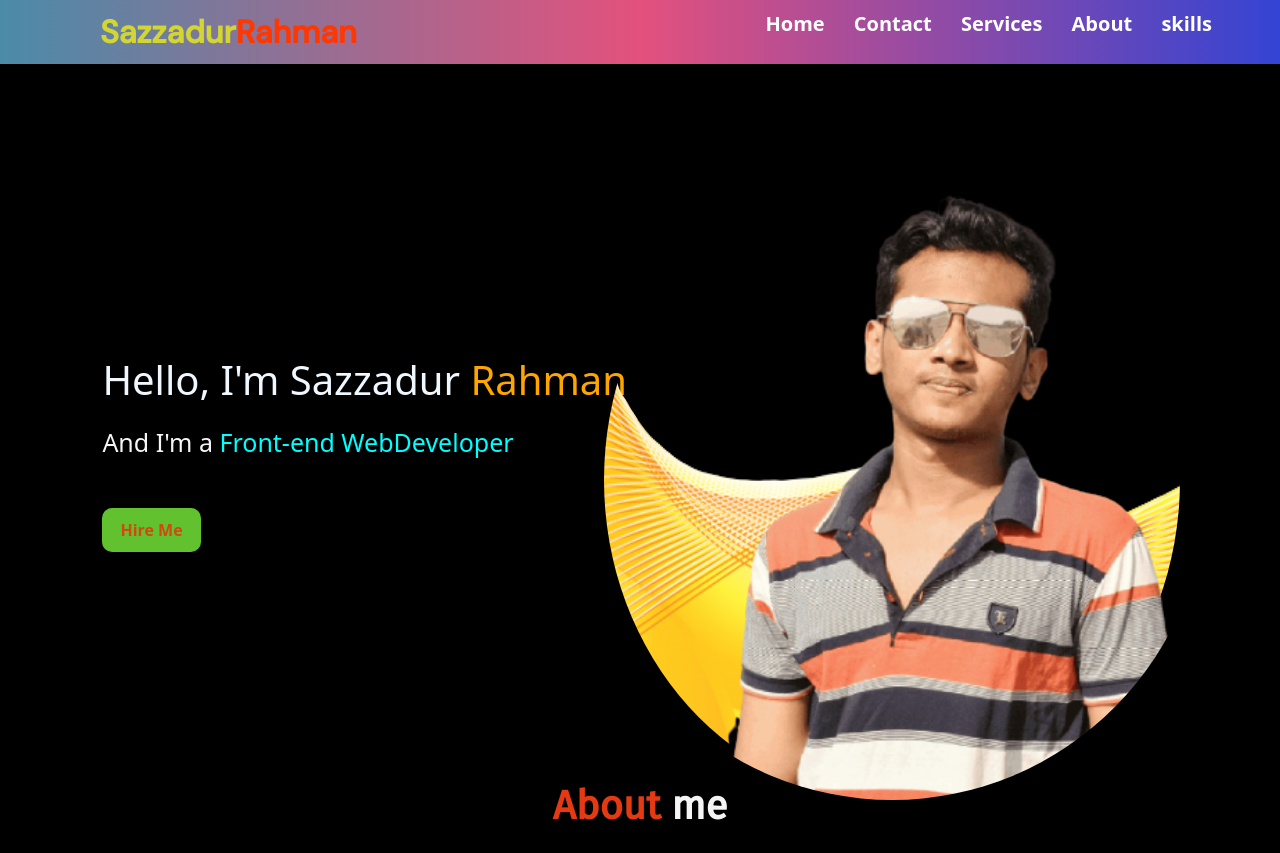
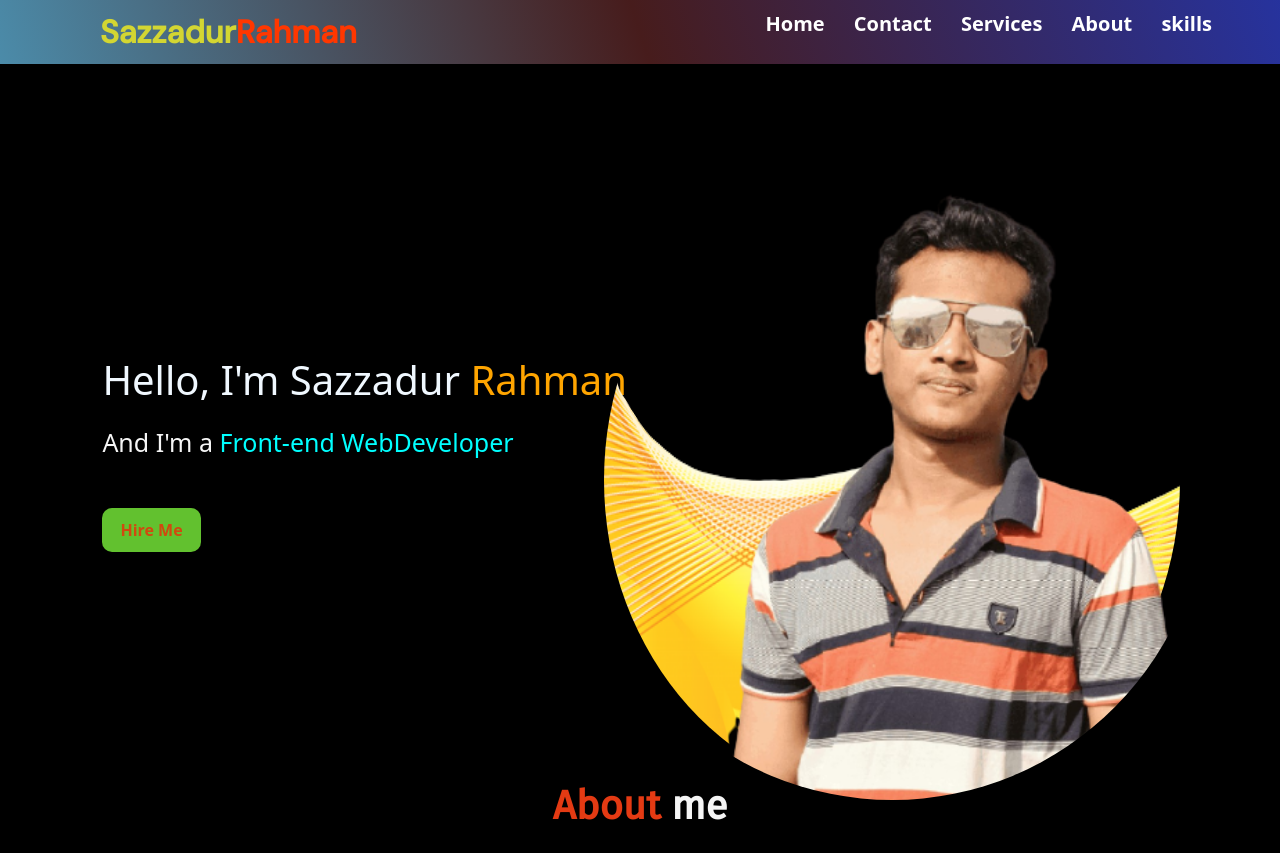
Before and after one commit to sazzadurrahman53/PortFolio, a plain HTML site: page index.html in a window 1280 px wide. Shown: the top 853 px of the page. Drawn offline with nearby package versions, Linux system fonts and the light colour scheme.

Commit message:
portfolio

```diff
--- a/assets/style.css
+++ b/assets/style.css
@@ -13,7 +13,7 @@ body {
 
 /* navbar style */
 .navbar {
-  background: linear-gradient(0.25turn, #4b8ba9, #e3517d, #3c4ff6db);
+  background: linear-gradient(0.2turn, #4b8ba9, #471c1c, #3c4ff6a3);
   padding: 20px;
   overflow: hidden;
   z-index: 999;
```
